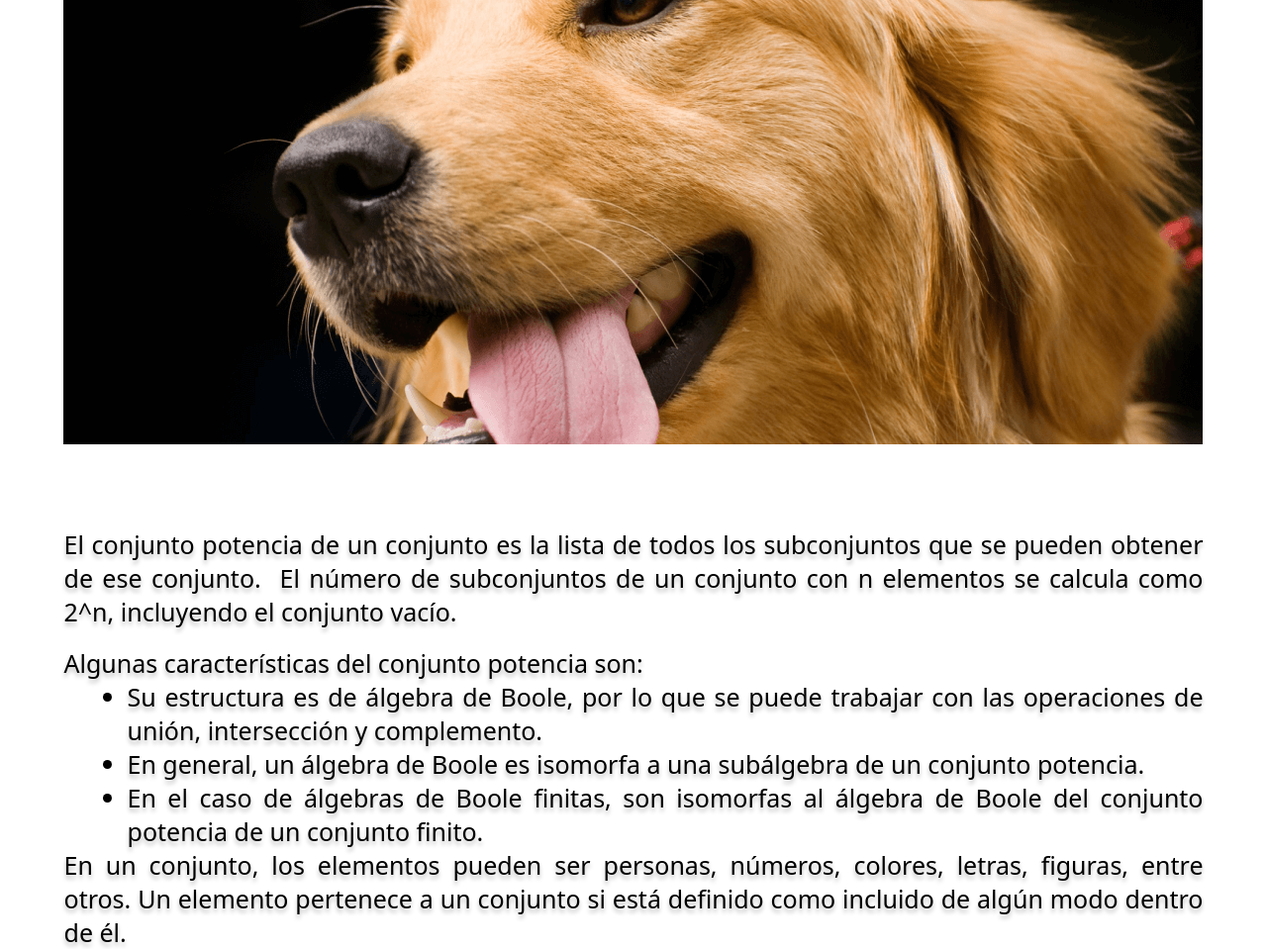
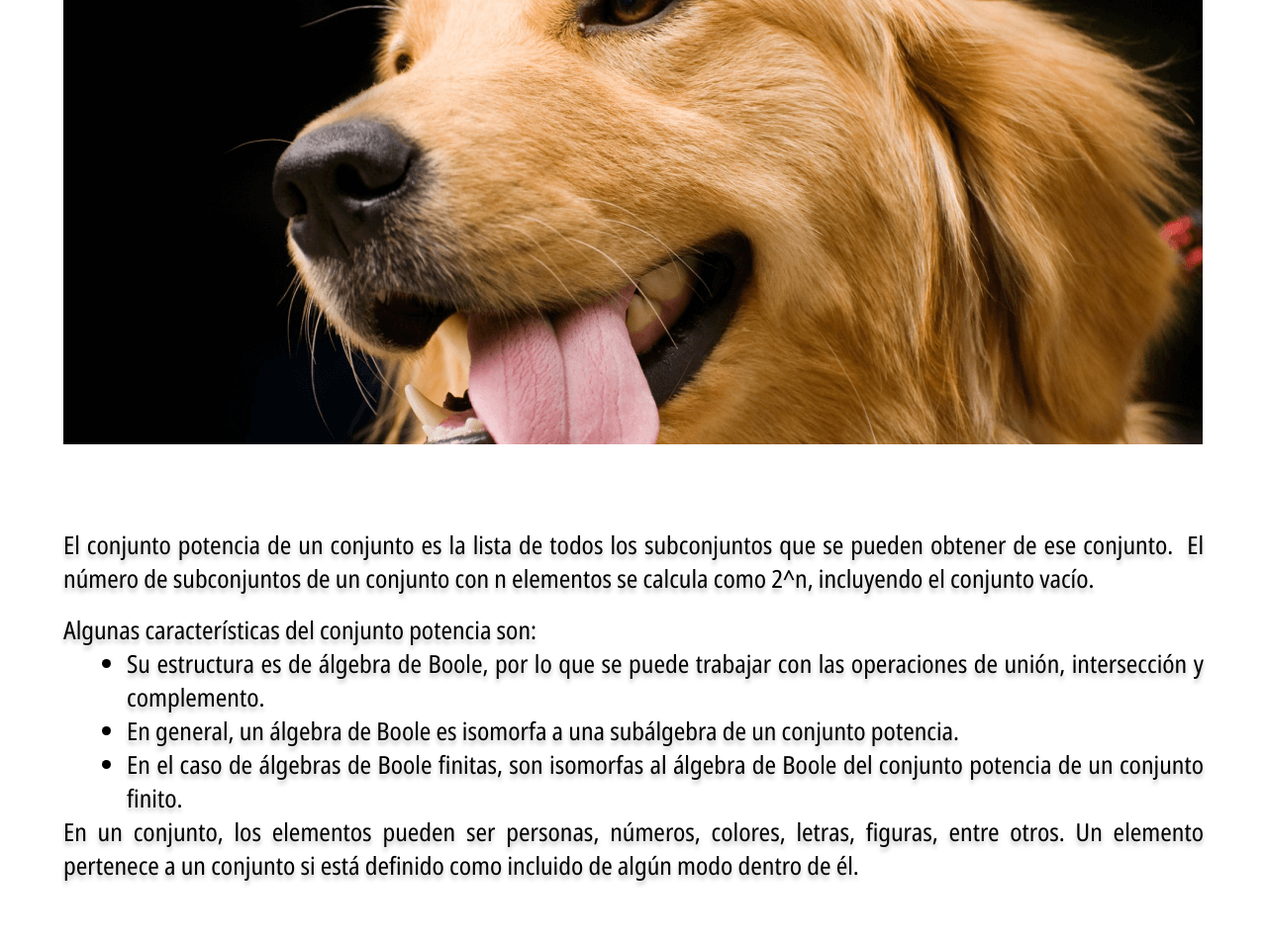
Before and after one commit to Fosuna-code/SetCalculator_LandingPage, a PHP site: page /BlogPost.html in a window 1280 px wide. Shown: the part 386-1345 px from the top of the page at 99% size. After the commit the page ends 1281 px from the top, so only its background shows below. Run offline with PHP 8.4, Linux system fonts and the light colour scheme.

Commit message:
blog desktop

```diff
--- a/Style/desktop-blog.css
+++ b/Style/desktop-blog.css
@@ -107,3 +107,6 @@
     margin-right: 30px;
     position: relative;
 }
+#acard{
+    display: block;
+}
--- a/Style/desktop-blogPost.css
+++ b/Style/desktop-blogPost.css
@@ -1,9 +1,14 @@
-
+*{
+    padding: 0;
+    margin: 0;
+    box-sizing: border-box;
+}
 @media only screen and (min-width: 1280px){
     .blogPost_main{
         display: flex;
-        width: 100wv;
         justify-content: center;
+        align-items: center;
+        flex-direction: column;
     }
     #Blogpost{
         margin-top: 50px;
@@ -24,9 +29,9 @@
         font-size: 0.875em;
         margin-left: 12px;
     }
-    #Blogpost main section{
+    #Blogpost main {
         width: 1151.012px;
-        height: 450px;
+        /* height: 450px; */
         margin-top: 30px;
         align-items: center;
         display: flex;
--- a/Style/desktop.css
+++ b/Style/desktop.css
@@ -1,4 +1,28 @@
 /*Header Desktop Styles*/
+@font-face {
+    font-family: 'Open Sans';
+    font-style: normal;
+    font-weight: 400;
+    src: url('./fonts/OpenSans_Condensed-Regular.woff2') format('woff2');
+}
+@font-face {
+    font-family: 'Noto Sans';
+    font-style: normal;
+    font-weight: 400;
+    src: url('./fonts/NotoSans_Condensed-Regular.woff2') format('woff2');
+}
+:root{
+  --font-primary: "Open Sans", sans-serif;
+  --font-secondary: "Noto Sans", sans-serif;
+  /* Escala modular de tipografía con clamp para hacerla responsive */
+  --font-size-xs: clamp(0.875rem, 1vw + 0.5rem, 1rem);  /* 14px - 16px */
+  --font-size-sm: clamp(1rem, 1.2vw + 0.5rem, 1.25rem);  /* 16px - 20px */
+  --font-size-md: clamp(1.25rem, 1.5vw + 0.5rem, 1.5rem); /* 20px - 24px */
+  --font-size-lg: clamp(1.5rem, 2vw + 0.5rem, 2rem);     /* 24px - 32px */
+  --font-size-xl: clamp(2rem, 2.5vw + 0.5rem, 2.5rem);   /* 32px - 40px */
+  --font-size-xxl: clamp(2.5rem, 3vw + 0.5rem, 3.5rem);  /* 40px - 56px */
+
+}
 
 @media only screen and (min-width: 1280px){
     * {
```
Also changed, not shown: other parts of Style/desktop-blogPost.css (+100 -0 lines), Style/fonts/NotoSans_Condensed-Regular.woff2 (added), Style/fonts/OpenSans_Condensed-Regular.woff2 (added), 6 other files.
